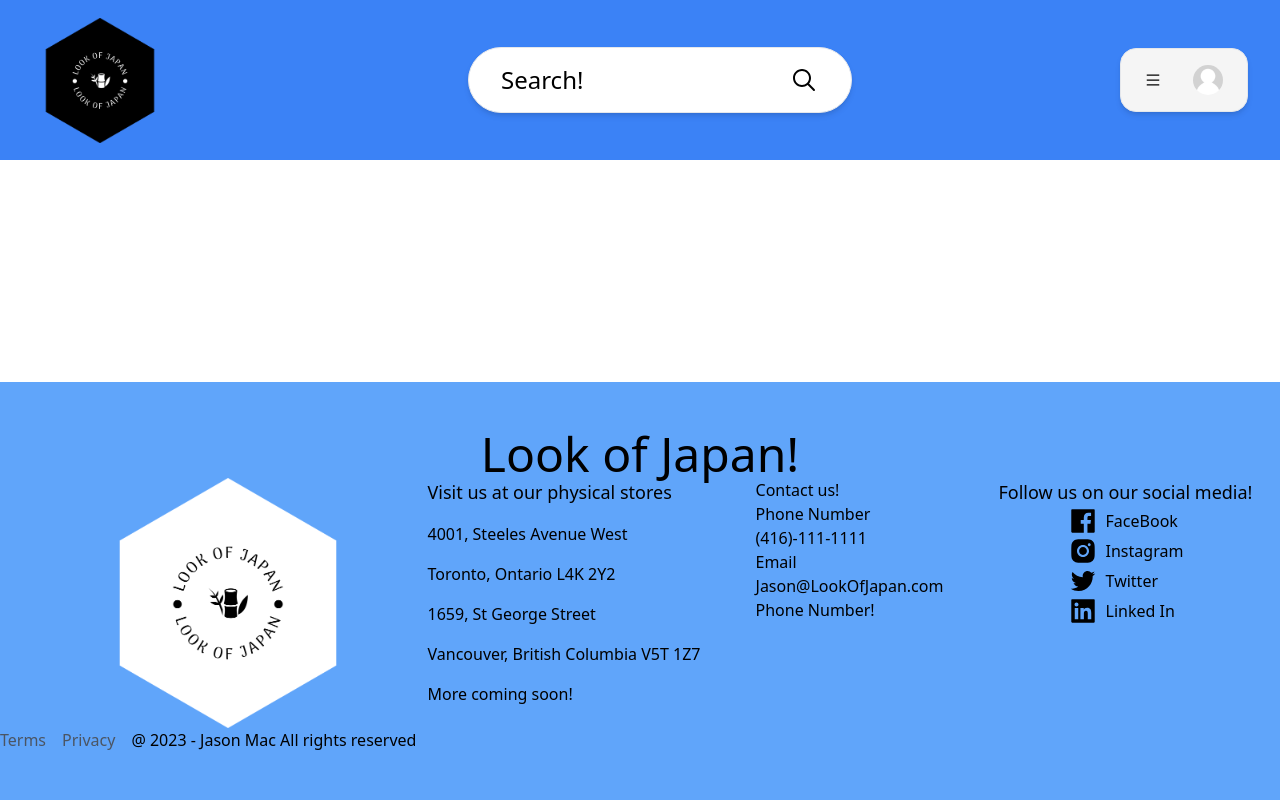
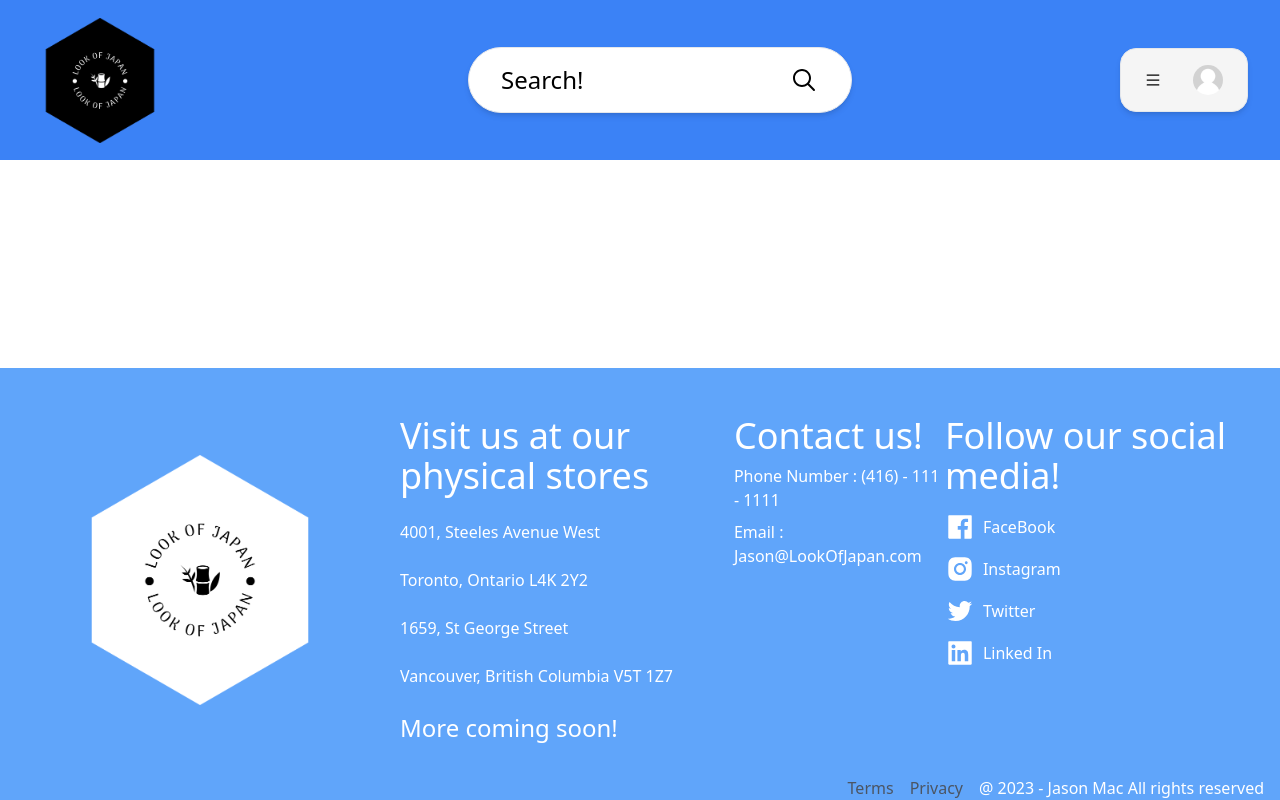
Before and after one commit to JasonMac123/market-place, a Next.js app: page / in a window 1280 px wide. Built offline with nearby package versions, Linux system fonts and the light colour scheme.

Commit message:
Changes text-color to become more readable

```diff
--- a/app/components/footer/Footer.tsx
+++ b/app/components/footer/Footer.tsx
@@ -12,13 +12,12 @@ import {
 
 const Footer = () => {
   return (
-    <div className="fixed bottom-0 w-full h-88 bg-blue-400 flex flex-col py-12 justify-around">
-      <h2 className="text-5xl text-center">Look of Japan!</h2>
-      <div className="flex justify-around">
+    <div className="fixed bottom-0 w-full h-88 bg-blue-400 flex flex-col pt-12 justify-around text-white">
+      <div className="flex justify-around pb-8">
         <div className="flex">
           <Logo alt />
-          <div className="flex flex-col gap-4 justify-start">
-            <h3 className="text-lg">Visit us at our physical stores</h3>
+          <div className="flex flex-col gap-6 justify-start">
+            <h3 className="text-4xl">Visit us at our physical stores</h3>
             <StoreLocation
               streetName="Steeles Avenue West"
               streetNumber={4001}
@@ -33,24 +32,19 @@ const Footer = () => {
               region="British Columbia"
               postalCode="V5T 1Z7"
             />
-            <h3 className="">More coming soon!</h3>
+            <h3 className="text-white text-2xl">More coming soon!</h3>
           </div>
         </div>
         <div>
-          <div>Contact us!</div>
-          <div>
-            <h3>Phone Number</h3>
-            <h3>(416)-111-1111</h3>
+          <div className="text-4xl mb-2">Contact us!</div>
+          <div className="space-y-2">
+            <h3>Phone Number : (416) - 111 - 1111</h3>
+            <h3>Email : Jason@LookOfJapan.com</h3>
           </div>
-          <div>
-            <div>Email</div>
-            <h3>Jason@LookOfJapan.com</h3>
-          </div>
-          <div>Phone Number!</div>
         </div>
-        <div className="flex flex-col items-center">
-          <div className="text-lg">Follow us on our social media!</div>
-          <div>
+        <div className="flex flex-col">
+          <div className="text-4xl mb-4">Follow our social media!</div>
+          <div className="space-y-3">
             <MediaLink Icon={AiFillFacebook} label="FaceBook" />
             <MediaLink Icon={AiFillInstagram} label="Instagram" />
             <MediaLink Icon={AiOutlineTwitter} label="Twitter" />
@@ -58,10 +52,10 @@ const Footer = () => {
           </div>
         </div>
       </div>
-      <div className="flex">
-        <div className="mr-4 text-gray-600">Terms</div>
-        <div className="mr-4 text-gray-600">Privacy</div>@ 2023 - Jason Mac All
-        rights reserved
+      <div className="flex justify-end w-full pr-4">
+        <div className="mr-4 text-gray-600 hover:underline">Terms</div>
+        <div className="mr-4 text-gray-600 hover:underline">Privacy</div>@ 2023
+        - Jason Mac All rights reserved
       </div>
     </div>
   );
```
